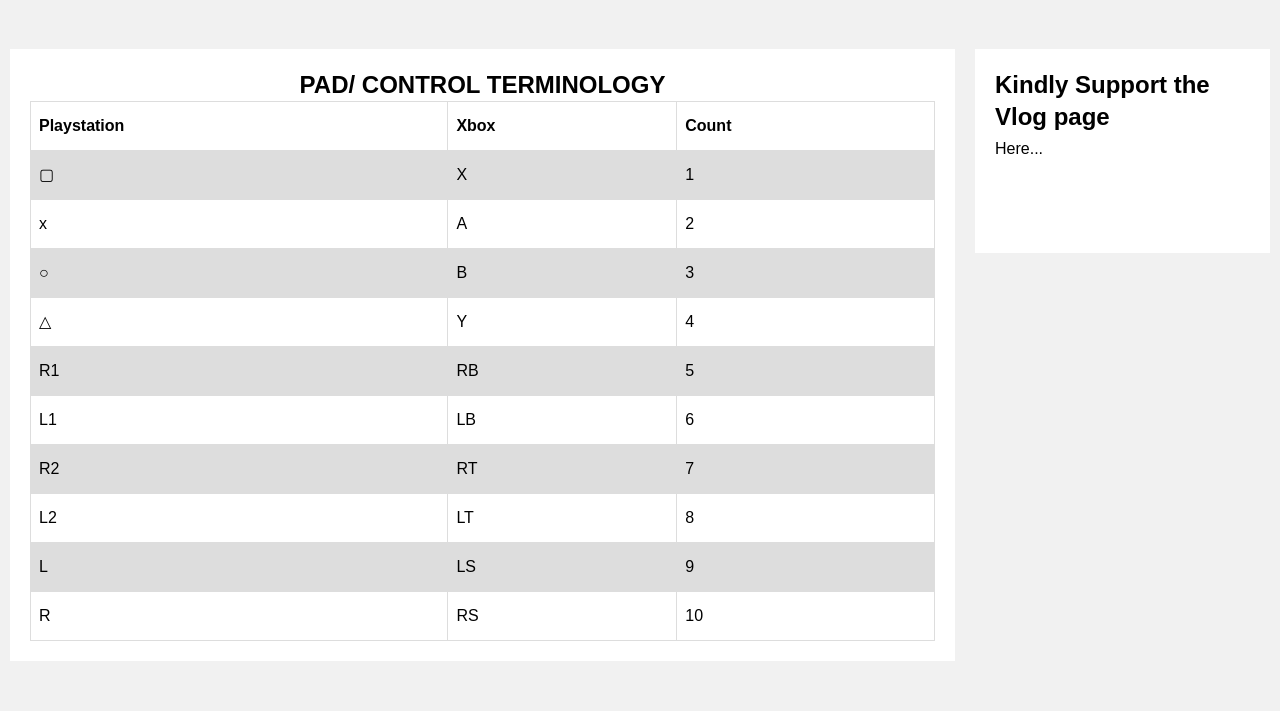
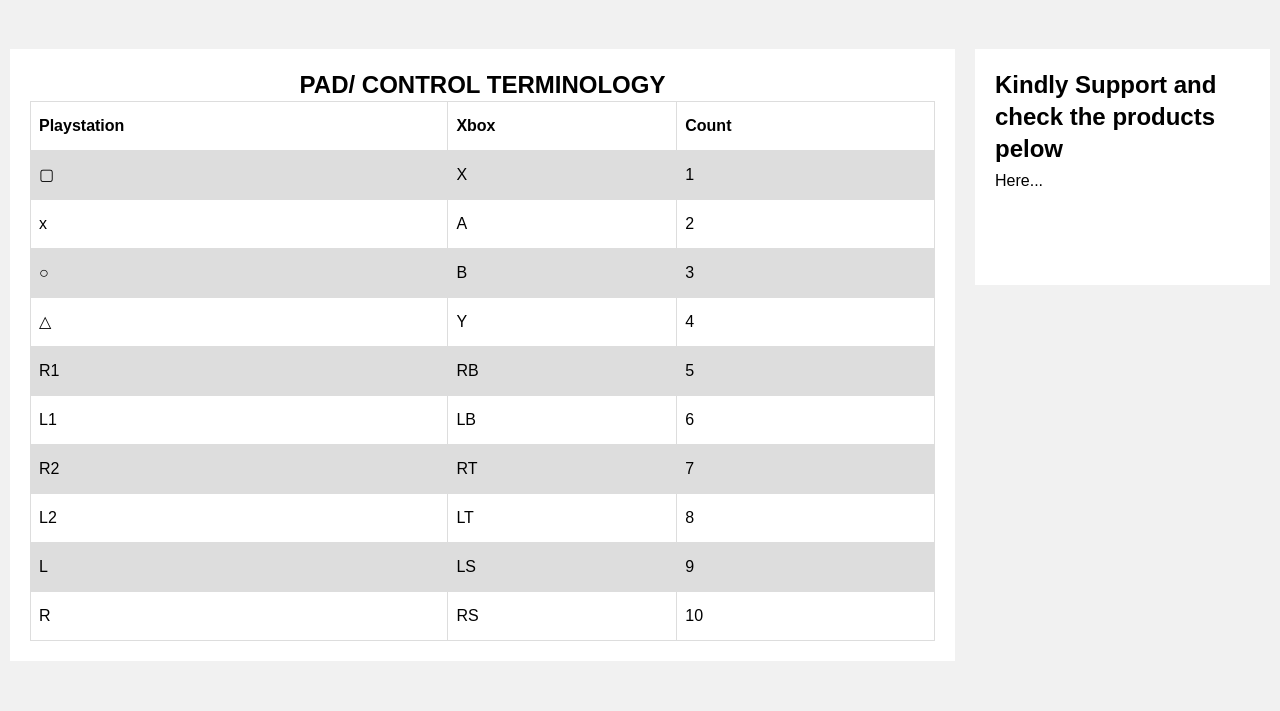
Before and after one commit to Manny4Short/E-fifa, a plain HTML site: page index.html in a window 1280 px wide. Shown: the part 73-784 px from the top of the page. Drawn offline with Linux system fonts and the light colour scheme.

Commit message:
Update index.html

```diff
--- a/index.html
+++ b/index.html
@@ -229,7 +229,7 @@
 			</div>
 		<div class="rightcolumn">
 			<div class="card">
-	      		<h2>Kindly Support the Vlog page</h2>
+	      		<h2>Kindly Support and check the products pelow</h2>
 	      		<div class="fakeimg" style="height:100px;">Here...</div>
 
 			</div>
```
